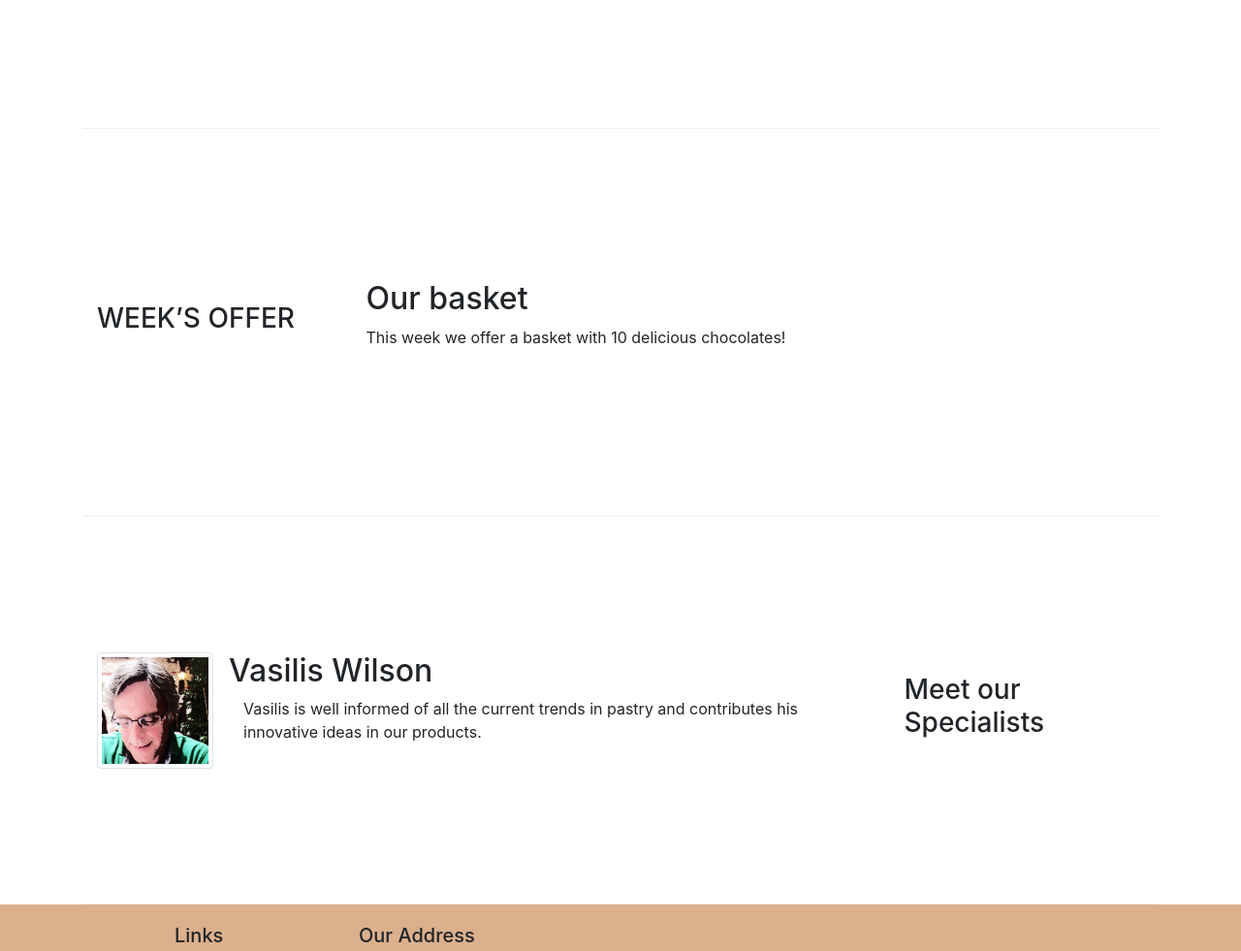
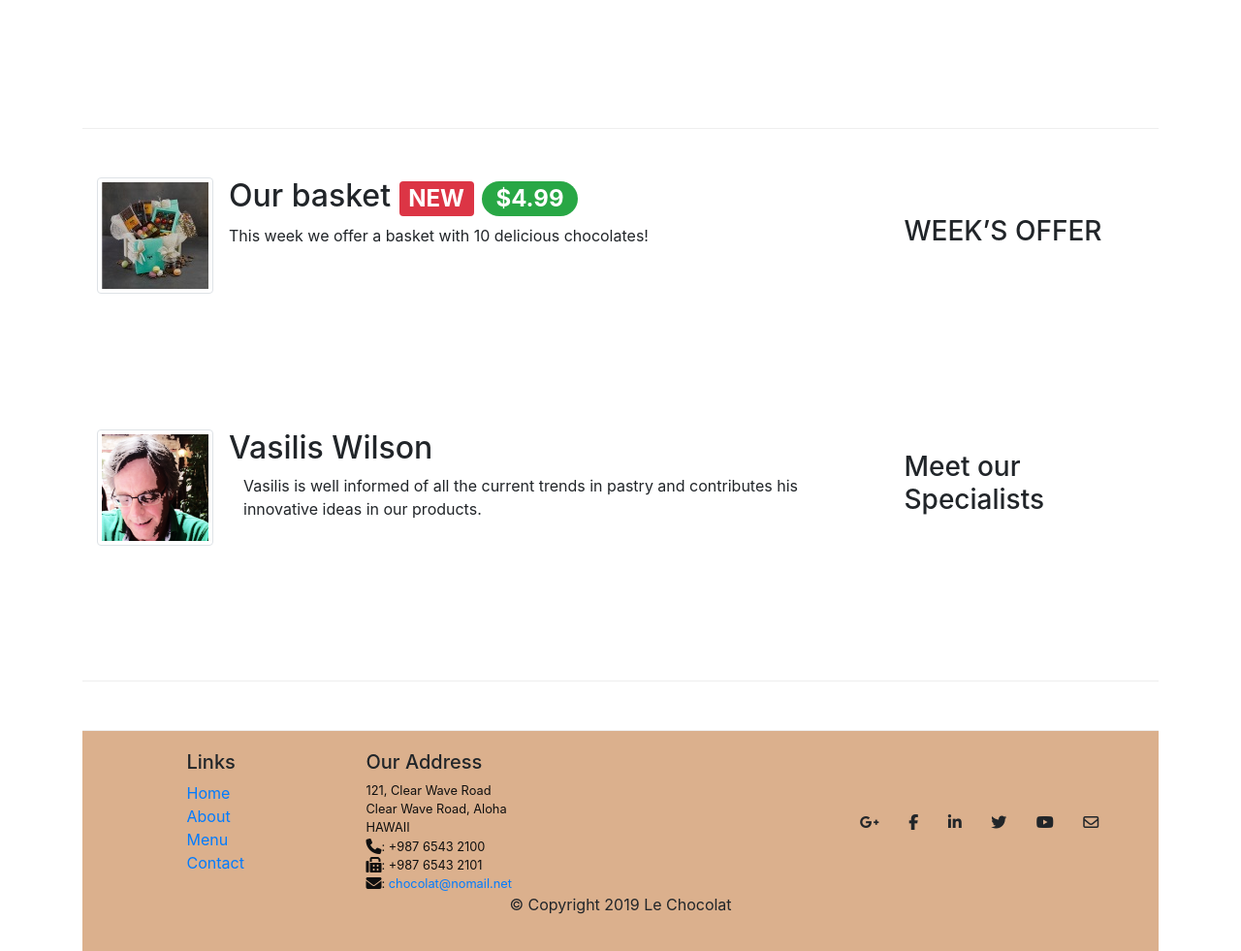
Before and after one commit to nicolemrgk/leChocolat, a plain HTML site: page index.html in a window 1280 px wide. Shown: the part 580-1561 px from the top of the page at 97% size. Drawn offline with nearby package versions, Linux system fonts and the light colour scheme.

Commit message:
Bootstrap Assignment 4 Task

```diff
--- a/index.html
+++ b/index.html
@@ -80,13 +80,18 @@
         </div>
 
         <!-- second row -->
-        <div class="row row-content align-items-center">
+        <div class="row flex-row-reverse row-content align-items-center">
             <div class="col-sm-4 col-md-3">
                 <h3>WEEK’S OFFER</h3>
             </div>
             <div class="col-sm col-md">
-                <h2>Our basket</h2>
+                <div class="media">
+                    <img class="d-flex mr-3 img-thumbnail align-self-center" src="images/promotion.jpg" alt="Our basket">
+                    <div class="media-body">
+                        <h2 class="mt-0">Our basket <span class="badge badge-danger">NEW</span> <span class="badge badge-pill badge-success">$4.99</span></h2>
+
                         <p class="d-none d-sm-block">This week we offer a basket with 10 delicious chocolates! </p>
+                    </div>
                 </div>
             </div>
 
```
Lines whose indentation alone changed are shown as unchanged.
